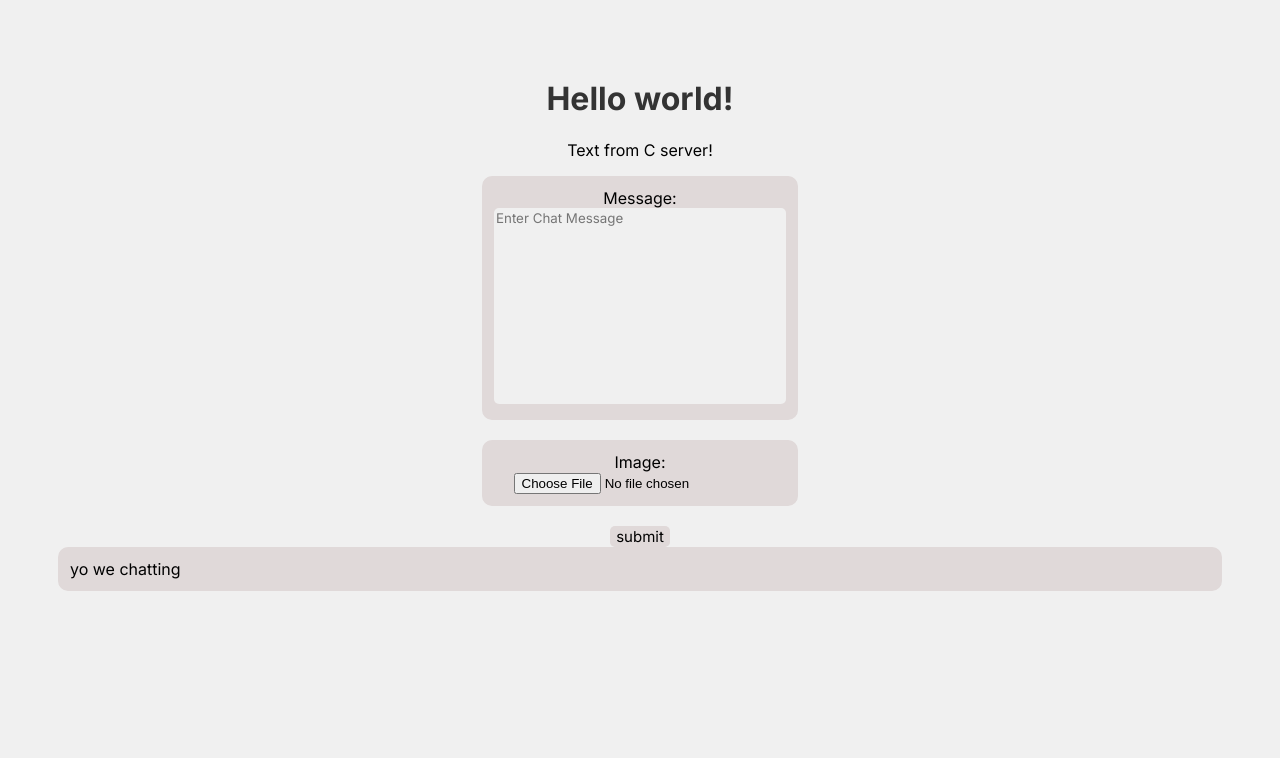
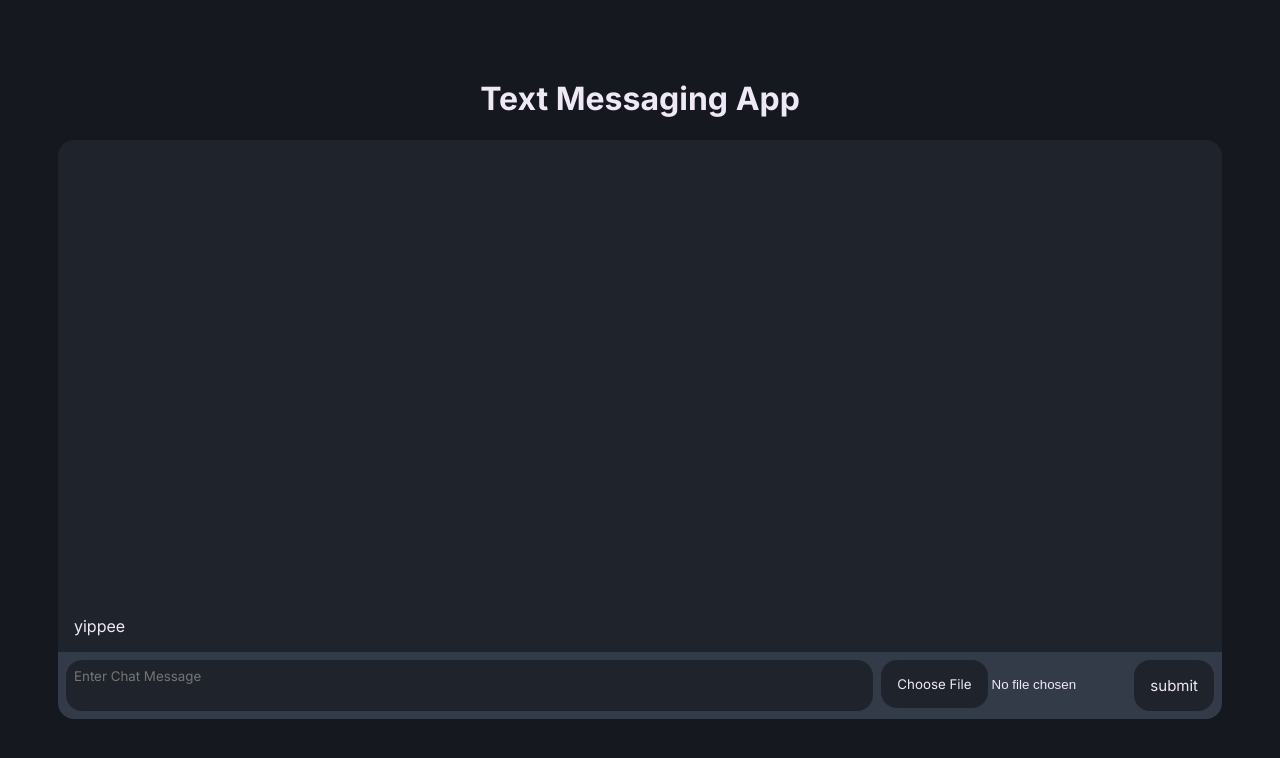
Before and after one commit to GitWorkingTime/CSE-FP-CS30-V2, a plain HTML site: page webServerAndSites/index.html in a window 1280 px wide. Drawn offline with Linux system fonts and the light colour scheme; no server answers.

Commit message:
updated UI
no scrollbar for some reason and server closes prematurely. Don't know how to fix but it works!

```diff
--- a/webServerAndSites/index.css
+++ b/webServerAndSites/index.css
@@ -2,66 +2,100 @@
 
 /*
 
-colours:
-#e0d9d9
-#c9bcbc
-#f0f0f0
-#433bff
+Inspiration is Discord:
+- Colours:
+Background: #15181e
+Text: #efe9f7
+Primary: #a87ae8
+Secondary: #edb9ff
+Accent: #4701d3
+
 */
+:root{
+    --BACKGROUND: #15181e;
+    --SECONDARY_BACK: #1f242c;
+    --TERTIARY_BACK: #333a48;
+    --TEXT: #efe9f7;
+    --PRIMARY: #a87ae8;
+    --SECONDARY: #edb9ff;
+    --ACCENT: #4701d3;
+}
+
 
 body {
-    background-color: #f0f0f0;
+    background-color: var(--BACKGROUND);
+    color: var(--TEXT);
     font-family: "Inter", sans-serif;
     text-align: center;
     padding: 50px;
+    height: 100%;
 }
 
-h1 {
-    color: #333;
+.userDisplay {
+    height: 30rem; /* changed from max-height */
+    overflow-y: auto;
+    display: flex;
+    flex-direction: column;
+    justify-content: flex-end;
+    padding: 1rem;
+    background-color: var(--SECONDARY_BACK);
+    border-top-left-radius: 1rem;
+    border-top-right-radius: 1rem;
+    text-align: left;
 }
 
-.divUserInput{
-    display: inline-block;
+.userInput{
+    min-height: 0px;
+    width: 100%;
 }
 
-.divMessage{
-    background-color: #e0d9d9;
-    border-radius: 10px;
-    padding: 0.75rem;
+.divInput{
+    background-color: var(--TERTIARY_BACK);
+    border-bottom-left-radius: 1rem;
+    border-bottom-right-radius: 1rem;
+    padding: 0.5rem;
+    display: flex;
 }
 
 .messageTextArea{
-    border-radius: 5px;
+    border-radius: 1rem;
+    margin-right: 0.5rem;
+    padding: 0.5rem;
     border: none;
-    background-color: #f0f0f0;
-    width: 18rem;
-    height: 12rem;
+    resize: none;
+    background-color: var(--SECONDARY_BACK);
+    color: var(--TEXT);
     font-family: "Inter", sans-serif;
-    resize: none;
+    width: calc(100% - 2rem);
     word-break: break-word;
+    overflow: hidden;
+    transition: height 0.2s ease;
 }
 
-.divImage{
-    background-color: #e0d9d9;
-    border-radius: 10px;
-    padding: 0.75rem;
+input[type="file"]::file-selector-button{
+    padding: 1rem;
+    border: none;
+    background-color: var(--SECONDARY_BACK);
+    color: var(--TEXT);
+    font-family: "Inter", sans-serif;
+    border-radius: 1rem;
+}
+
+input[type="file"]::file-selector-button:hover{
+    background-color: var(--SECONDARY);
+    color: var(--BACKGROUND);
 }
 
 .submit{
-    border-radius: 5px;
+    padding: 1rem;
+    border-radius: 1rem;
     border: none;
     font-family: "Inter", sans-serif;
     font-size: 15px;
-    background-color: #e0d9d9;
+    background-color: var(--SECONDARY_BACK);
+    color: var(--TEXT);
 }
 
 .submit:hover{
-    background-color: #c9bcbc;
+    background-color: var(--BACKGROUND);
 }
-
-.divUserDisplay{
-    background-color: #e0d9d9;
-    border-radius: 10px;
-    padding: 0.75rem;
-    text-align: left;
-}
--- a/webServerAndSites/index.html
+++ b/webServerAndSites/index.html
@@ -8,31 +8,20 @@
 	<title>Local Chat Server</title>
 </head>
 <body>
-	<h1>Hello world!</h1>
-	<p>Text from C server!</p>
-	<div class="divUserInput">
-		<form method="post" id="chatMessages" class="chatMessages" enctype="multipart/form-data">
-			<div class="divMessage">
-				<label for="message">Message:</label>
-				<br>
-				<textarea class="messageTextArea" id="message" name="message" placeholder="Enter Chat Message"></textarea>
-				<br>
-			</div>
+	<h1>Text Messaging App</h1>
+	<div id="userDisplay" class="userDisplay">
 
-			<br>
-			<div class="divImage">
-				<label for="image">Image:</label>
-				<br>
-				<input type="file" id="image" name="image" accept="image/*"><br>
-			</div>
-			<br>
-			<input class="submit" type="submit" value="submit">
-			<br>
-		</form>
 	</div>
 
-	<div id="divUserDisplay" class="divUserDisplay">
+	<div class="userInput">
+		<form method="post" id="chatMessages" class="chatMessages" enctype="multipart/form-data">
+			<div class="divInput">
+				<textarea class="messageTextArea" id="message" name="message" placeholder="Enter Chat Message"></textarea>
+				<input class="fileSubmit" type="file" id="image" name="image" accept="image/*">
+				<input class="submit" type="submit" value="submit">
 
+			</div>
+		</form>
 	</div>
 
 
--- a/webServerAndSites/index.js
+++ b/webServerAndSites/index.js
@@ -1,6 +1,15 @@
 document.addEventListener('DOMContentLoaded', function(){
     const form = document.getElementById("chatMessages");
-    const divUserDisplay = document.getElementById("divUserDisplay");
+    const divUserDisplay = document.getElementById("userDisplay");
+
+    const textarea = document.querySelector(".messageTextArea");
+
+    function autoResize() {
+        this.style.height = "auto"; // Reset height
+        this.style.height = this.scrollHeight + "px"; // Set new height
+    }
+
+    textarea.addEventListener("input", autoResize);
 
     // === HELPER TO DISPLAY MESSAGE/IMAGE ===
     function displayMessageAndImage(data) {
@@ -18,6 +27,7 @@ document.addEventListener('DOMContentLoaded', function(){
             userImg.style.display = 'block';
             divUserDisplay.appendChild(userImg);
         }
+        divUserDisplay.scrollTop = divUserDisplay.scrollHeight;
     }
 
     // === FETCH INITIAL JSON ON PAGE LOAD ===
--- a/webServerAndSites/uploads/received.json
+++ b/webServerAndSites/uploads/received.json
@@ -1 +1 @@
-{"image":"","message":"yo we chatting"}
+{"image":"","message":"yippee"}
```
Also changed, not shown: 1 other file.
